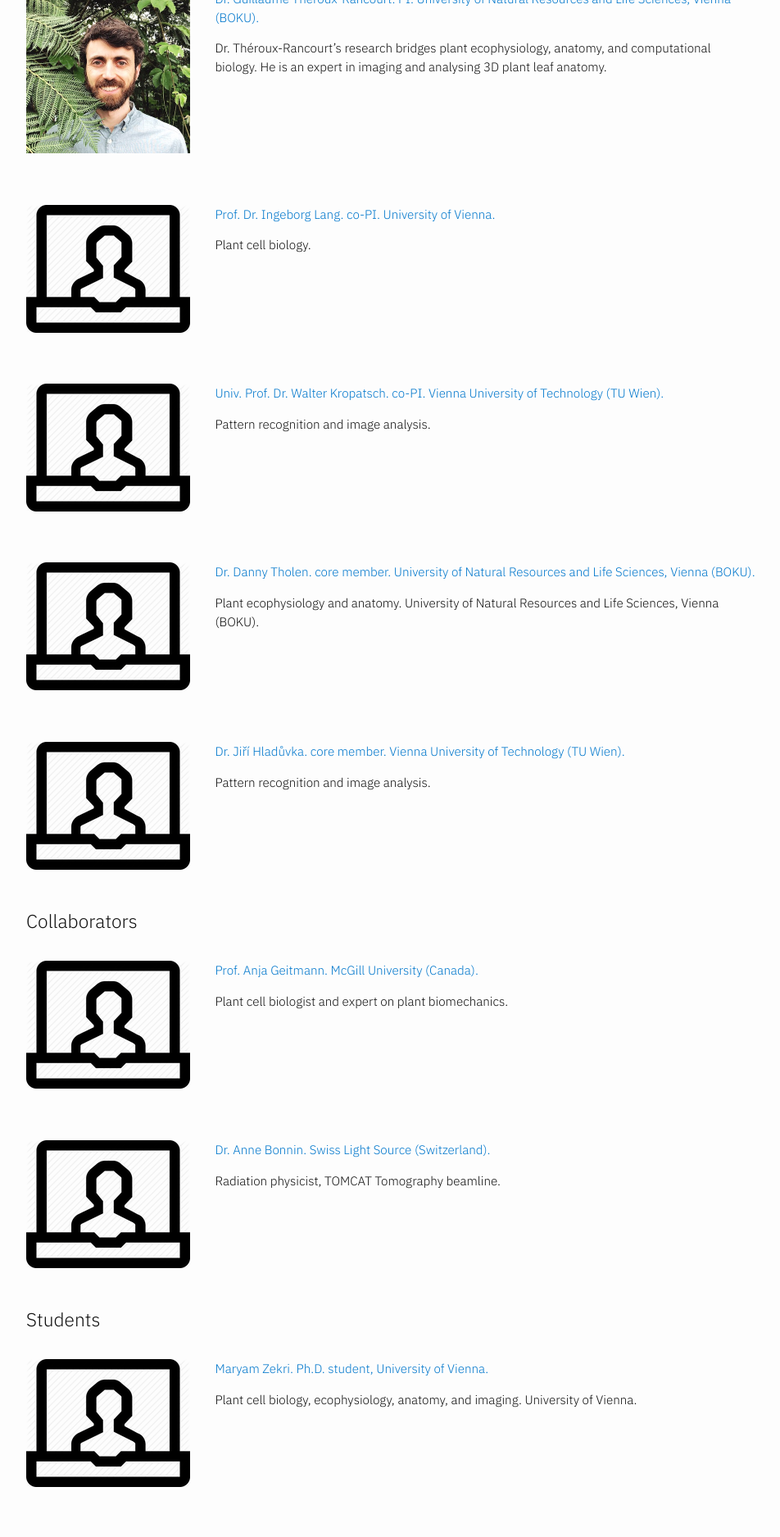
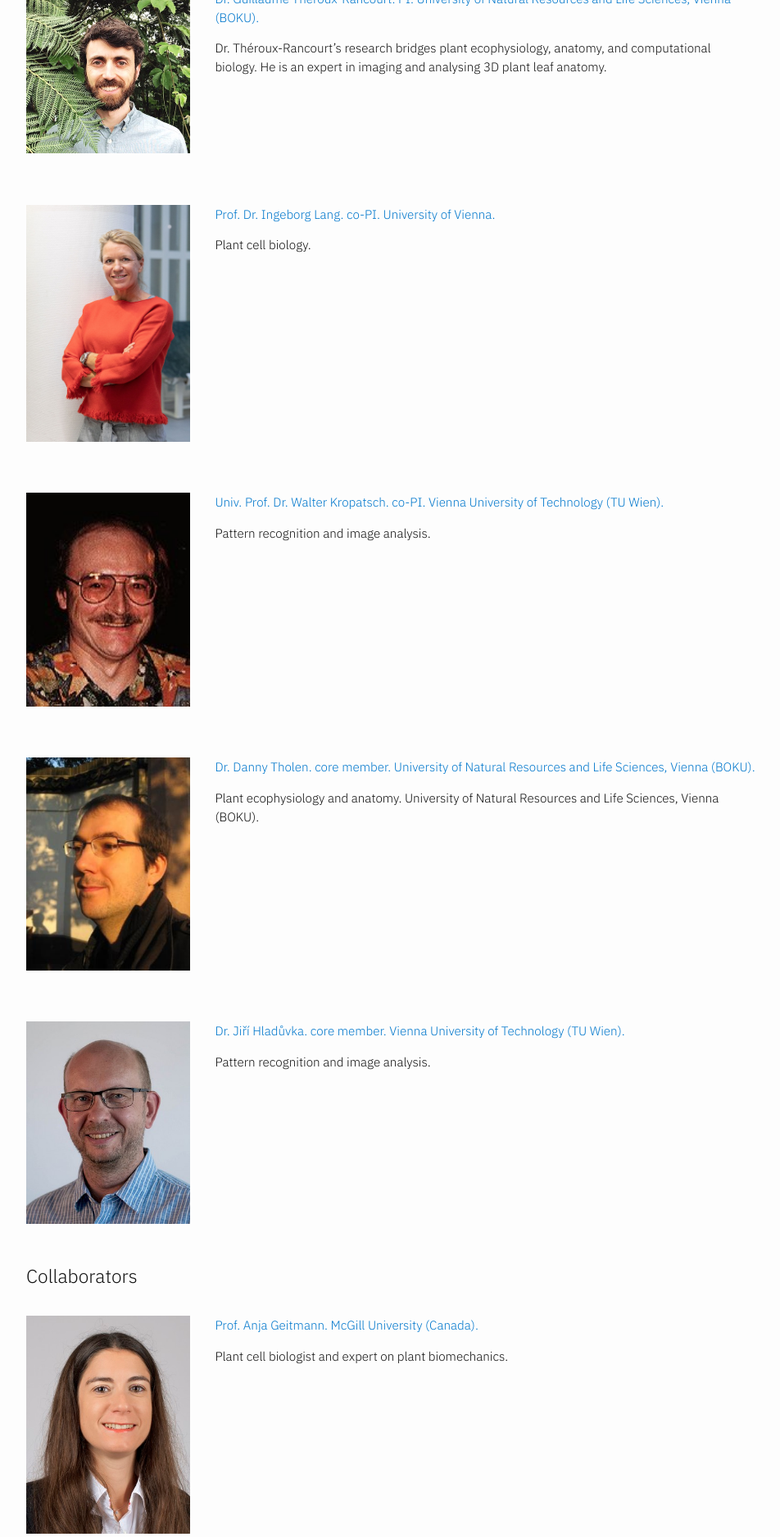
Before and after one commit to waters-gateway/waters-gateway.github.io, a Jekyll site: the page built from about.md, in a window 1280 px wide. Shown: the part 492-2367 px from the top of the page at 82% size, without its empty margins (163-1115 px from the left). Built offline with Jekyll 4.4.1, drawn with Linux system fonts in a browser that asks for light colours.

Commit message:
Added pictures of collaborators

```diff
--- a/_data/people.yaml
+++ b/_data/people.yaml
@@ -7,30 +7,30 @@
       snippet: Dr. Théroux-Rancourt's research bridges plant ecophysiology, anatomy, and computational biology. He is an expert in imaging and analysing 3D plant leaf anatomy.
     - person: Prof. Dr. Ingeborg Lang. co-PI. University of Vienna.
       url: https://scholar.google.com/citations?user=8tzh90wAAAAJ&hl=en&num=20&oi=ao
-      avatar: /images/people/50_profile_contact_card_id_card_idendity_person_avatar_computer_file_information-512.png
+      avatar: /images/people/04E1794B_C095_4630_A6F0_DA0620647D36.jpeg
       snippet: Plant cell biology.
     - person: Univ. Prof. Dr. Walter Kropatsch. co-PI. Vienna University of Technology (TU Wien).
       url: https://www.prip.tuwien.ac.at/
-      avatar: /images/people/50_profile_contact_card_id_card_idendity_person_avatar_computer_file_information-512.png
+      avatar: /images/people/krw.jpg
       snippet: Pattern recognition and image analysis.
     - person: Dr. Danny Tholen. core member. University of Natural Resources and Life Sciences, Vienna (BOKU).
       url: https://scholar.google.com/citations?user=iQUjOxAAAAAJ&hl=en&num=20&oi=ao
-      avatar: /images/people/50_profile_contact_card_id_card_idendity_person_avatar_computer_file_information-512.png
+      avatar: /images/people/tholen.jpg
       snippet: Plant ecophysiology and anatomy. University of Natural Resources and Life Sciences, Vienna (BOKU).
     - person: Dr. Jiří Hladůvka. core member. Vienna University of Technology (TU Wien).
       url: https://www.prip.tuwien.ac.at/
-      avatar: /images/people/50_profile_contact_card_id_card_idendity_person_avatar_computer_file_information-512.png
+      avatar: /images/people/hladuvka_jiri.jpg
       snippet: Pattern recognition and image analysis.
 - theme: collab
   title: Collaborators
   subsection:
     - person: Prof. Anja Geitmann. McGill University (Canada).
       url: https://www.plantbiomechanics.net/
-      avatar: /images/people/50_profile_contact_card_id_card_idendity_person_avatar_computer_file_information-512.png
+      avatar: /images/people/Bonnin_Anne.jpg
       snippet: Plant cell biologist and expert on plant biomechanics.
     - person: Dr. Anne Bonnin. Swiss Light Source (Switzerland).
       url: https://www.psi.ch/en/x-ray-tomography-group/people/anne-bonnin
-      avatar: /images/people/50_profile_contact_card_id_card_idendity_person_avatar_computer_file_information-512.png
+      avatar: /images/people/geitmann.webp
       snippet: Radiation physicist, TOMCAT Tomography beamline.
 - theme: students
   title: Students
```
Also changed, not shown: images/people/04E1794B_C095_4630_A6F0_DA0620647D36.jpeg (added), images/people/Bonnin_Anne.jpg (added), images/people/csm_Ingeborg-Lang_600px_7fec3547ed.jpg (added), images/people/geitmann.webp (added), images/people/hladuvka_jiri.jpg (added), images/people/krw.jpg (added), images/people/tholen.jpg (added).
